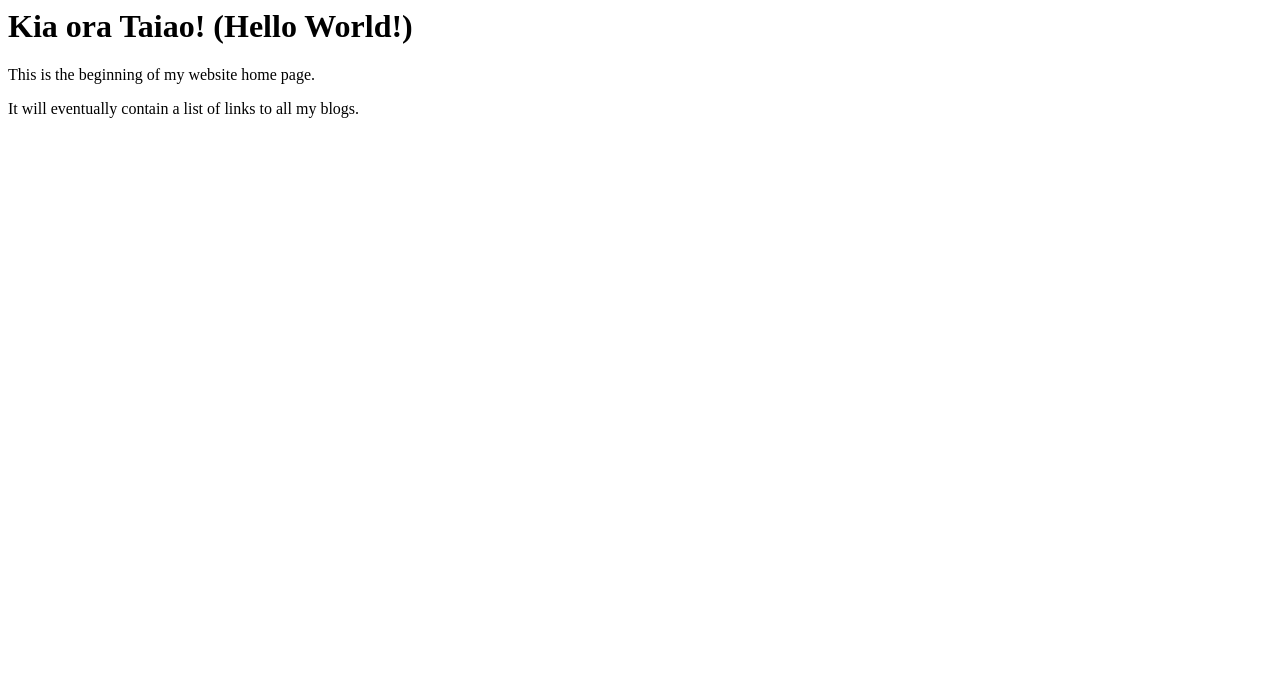
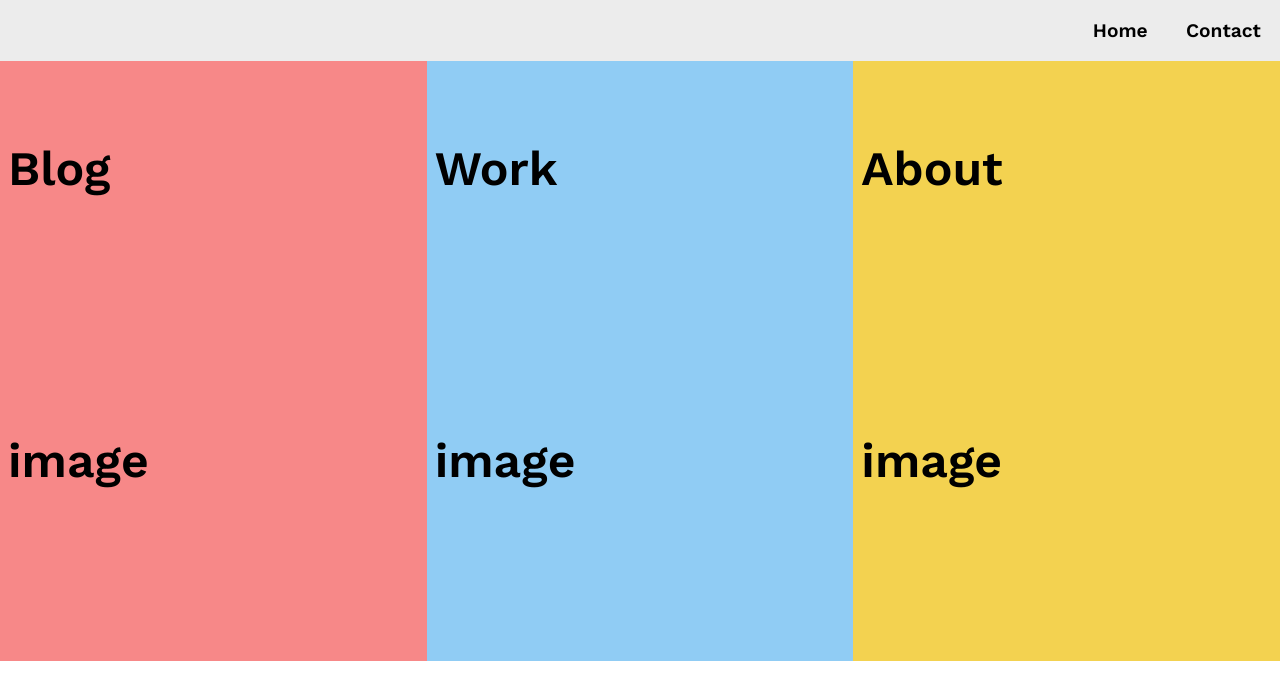
Before and after one commit to jillGlass/jillGlass.github.io, a plain HTML site: page index.html in a window 1280 px wide. Drawn offline with nearby package versions, Linux system fonts and the light colour scheme.

Commit message:
create personal blog template

```diff
--- a/index.html
+++ b/index.html
@@ -1,9 +1,34 @@
+<!DOCTYPE html>
 <html>
   <head>
-    <title>My blog</title>
+    <title>Hire Her</title>
+    <meta charset="UTF-8" />
+    <link href="styles/main.css" rel="stylesheet" type="text/css" />
+    <link
+      href="https://fonts.googleapis.com/css?family=Quattrocento+Sans|Work+Sans:600&display=swap"
+      rel="stylesheet"
+    />
+  </head>
+
   <body>
-    <h1>Kia ora Taiao! (Hello World!)</h1>
-    <p> This is the beginning of my website home page.</p>
-    <p> It will eventually contain a list of links to all my blogs. </p>
+    <ul class="navigation">
+      <li><a href="#" class="active">Home</a></li>
+      <li><a href="#">Contact</a></li>
+    </ul>
+
+    <div class="container">
+      <div class="column-1">
+        <div class="title">Blog</div>
+        <div class="image">image</div>
+      </div>
+      <div class="column-2">
+        <div class="title">Work</div>
+        <div class="image">image</div>
+      </div>
+      <div class="column-3">
+        <div class="title">About</div>
+        <div class="image">image</div>
+      </div>
+    </div>
   </body>
 </html>
--- /dev/null
+++ b/styles/main.css
@@ -0,0 +1,73 @@
+body {
+  font-family: "Work Sans", sans-serif;
+  margin: 0;
+}
+
+p {
+  font-family: "Quattrocento Sans", sans-serif;
+}
+
+.navigation {
+  display: flex;
+  flex-flow: row wrap;
+  justify-content: flex-end;
+  list-style: none;
+  font-size: 1.2em;
+  background-color: #ececec;
+  margin: 0;
+}
+
+.navigation a {
+  text-decoration: none;
+  display: inline-flex;
+  padding: 1em;
+  color: black;
+}
+li a.active {
+  font-weight: bold;
+}
+
+.container {
+  display: flex;
+  flex-flow: row wrap;
+  align-items: stretch;
+  justify-content: space-evenly;
+  height: 600px;
+}
+
+.column-1 {
+  display: grid;
+  background-color: #f78888;
+  font-size: 3em;
+  align-items: center;
+  padding: 8px;
+  flex-grow: 1;
+}
+
+.column-2 {
+  display: grid;
+  background-color: #90ccf4;
+  font-size: 3em;
+  align-items: center;
+  padding: 8px;
+  flex-grow: 1;
+}
+
+.column-3 {
+  display: grid;
+  background-color: #f3d250;
+  font-size: 3em;
+  align-items: center;
+  padding: 8px;
+  flex-grow: 1;
+}
+
+.title {
+  height: 150px;
+  width: 150px;
+}
+
+.image {
+  height: 150px;
+  width: 150px;
+}
```
Also changed, not shown: blog/sprint1-technical.html (+3 -2 lines).
